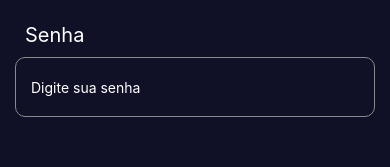
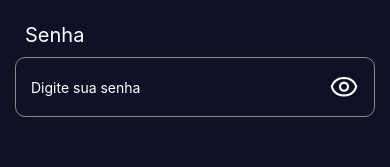
Before and after one commit to antoniohenriquep/Tasklist-app, a React Native app: screen /Login in a window 390 px wide. Shown: the part 367-534 px from the top of the page. Built offline with nearby package versions, Linux system fonts and the light colour scheme.

Commit message:
feat: Visualizar e esconder password

```diff
--- a/src/pages/Login/index.js
+++ b/src/pages/Login/index.js
@@ -1,16 +1,18 @@
 import { View,TextInput, Text, StyleSheet, Pressable } from "react-native";
 import { useState } from "react";
 import SubmitButton from "../../components/SubmitButton";
-
+import Icon from  'react-native-vector-icons/AntDesign'
 
 export default function Login({navigation}) {
 
     const [email,setEmail] = useState("")
     const [password, setPassword] = useState("")
+    const [hidePassword, setHidePassword] = useState(true)
 
     return (
         <View style={styles.container}>
             <Text style={{color:"#fff"}}>{"<Logo aqui>"}</Text>
+
             <View style={styles.inputArea}>
                 <Text
                 style={styles.inputLabel}>
@@ -26,14 +28,19 @@ export default function Login({navigation}) {
                 style={styles.inputLabel}>
                     Senha
                 </Text>
-                <TextInput
-                placeholderTextColor={"#FFF"}
-                style = {styles.input}
-                placeholder="Digite sua senha"
-                secureTextEntry
-                onChangeText={setPassword}
-                />
 
+                <View style={styles.input}>
+                    <TextInput
+                    placeholderTextColor={"#FFF"}
+                    style = {{width:300}}
+                    placeholder="Digite sua senha"
+                    secureTextEntry = {hidePassword}
+                    onChangeText={setPassword}
+                    />
+                    <Pressable onPress={()=>setHidePassword(!hidePassword)}>
+                        <Icon name={hidePassword ? 'eyeo' :'eye'} size={30} color='#fff'/>
+                    </Pressable>
+                </View>
             </View>
             <SubmitButton
             buttonStyle={styles.buttonStyle}
@@ -75,7 +82,9 @@ const styles = StyleSheet.create({
         marginTop:10,
         width:360,
         height:60,
-        padding:15
+        paddingHorizontal:15,
+        flexDirection:'row',
+        alignItems: 'center',
     },
     inputLabel:{
         fontSize:20,
@@ -95,5 +104,13 @@ const styles = StyleSheet.create({
         fontSize:28,
         fontWeight:'400',
         color:"#fff"
-    }
+    },
+    inputContainer: {
+        width: '100%',
+        flexDirection: 'row',
+        alignItems: 'center',
+
+
+
+      }
 })
```
Also changed, not shown: 1 other file (tests, documents, lock files or other folders).
